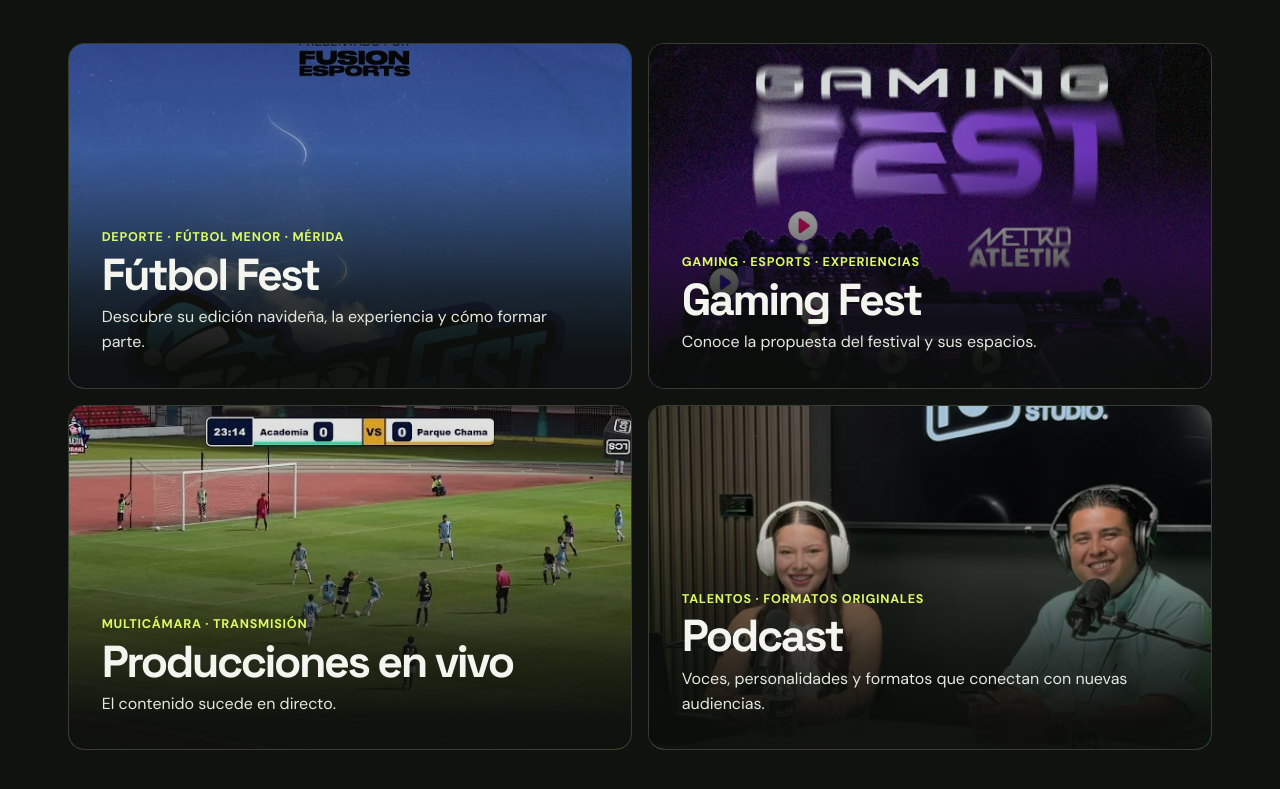
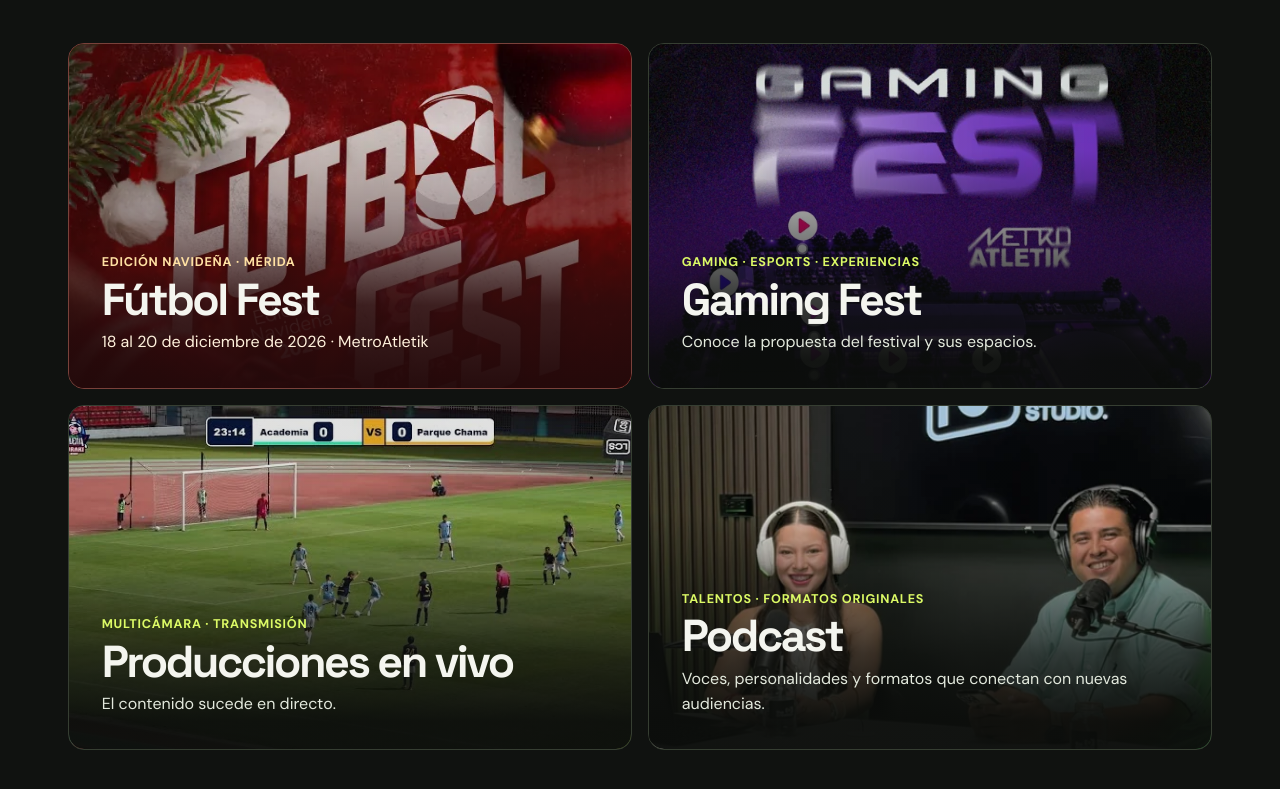
Before and after one commit to coachemmet/lacreacionstudio, a plain HTML site: page index.html in a window 1280 px wide. Shown: the part 1959-2748 px from the top of the page. Drawn offline with Linux system fonts and the light colour scheme.

Commit message:
Vestir la tarjeta de Fútbol Fest con la edición navideña

```diff
--- a/assets/site.css
+++ b/assets/site.css
@@ -71,7 +71,12 @@ ul{padding-left:1.25rem}
 .work-card h3{font-size:clamp(1.95rem,3.5vw,3.45rem);margin:.34rem 0 .4rem}
 .work-card p{color:#e3e9dd;max-width:42ch}
 .work-card .eyebrow,.video-content small,.format-card .eyebrow{letter-spacing:.06em;font-size:.79rem}
-.work-futbol img{object-position:50% 41%}
+.work-futbol{background:#451414;border-color:#79413a}
+.work-futbol img{object-position:50% 31%}
+.work-futbol::after{background:linear-gradient(0deg,#23090afb 0%,#2b0b0ce8 24%,#2b0b0c5e 52%,transparent 76%)}
+.work-futbol .eyebrow{color:#ffe1a3}
+.work-futbol p{color:#fff1dc}
+.work-futbol:hover{border-color:#e5b86b}
 .work-gaming img{object-position:50% 38%}
 .work-talent img{object-position:50% 46%}
 .feature{background:#142321}
--- a/index.html
+++ b/index.html
@@ -53,8 +53,8 @@
   <div class="section-head"><div><span class="eyebrow">Portafolio</span><h2>Lo que hacemos realidad.</h2></div><p>Proyectos, producciones y experiencias de La Creación Studio.</p></div>
   <div class="work-grid">
     <a class="work-card work-futbol" id="futbol-fest" href="futbol-fest.html">
-      <img src="assets/futbol-tarjeta.webp" alt="" width="760" height="540" decoding="async" loading="lazy">
-      <div class="card-content"><span class="eyebrow">Deporte · Fútbol menor · Mérida</span><h3>Fútbol Fest</h3><p>Descubre su edición navideña, la experiencia y cómo formar parte.</p></div>
+      <img src="assets/futbol-fest-edicion.webp" alt="" width="648" height="1152" decoding="async" loading="lazy">
+      <div class="card-content"><span class="eyebrow">Edición navideña · Mérida</span><h3>Fútbol Fest</h3><p>18 al 20 de diciembre de 2026 · MetroAtletik</p></div>
     </a>
     <a class="work-card work-gaming" href="gaming-fest.html">
       <img src="assets/gaming-tarjeta.webp" alt="" width="760" height="446" decoding="async" loading="lazy">
```
